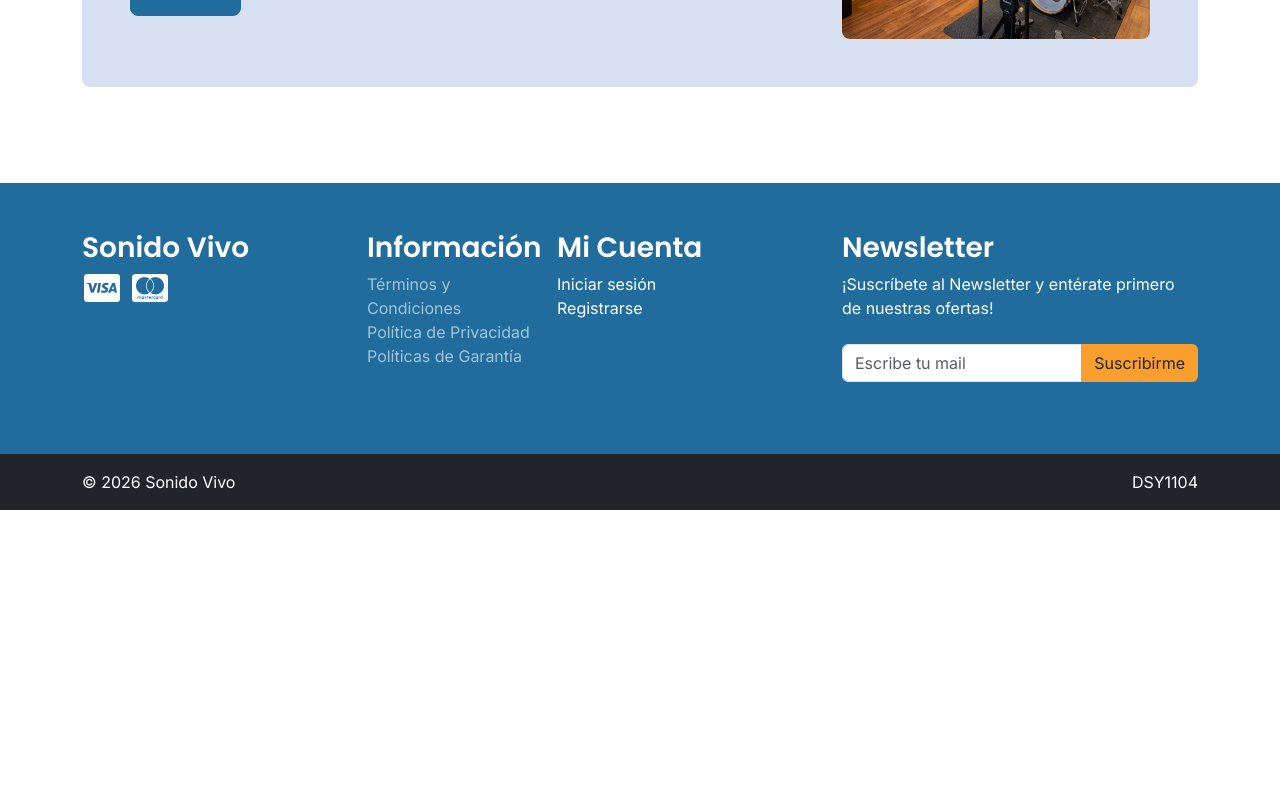
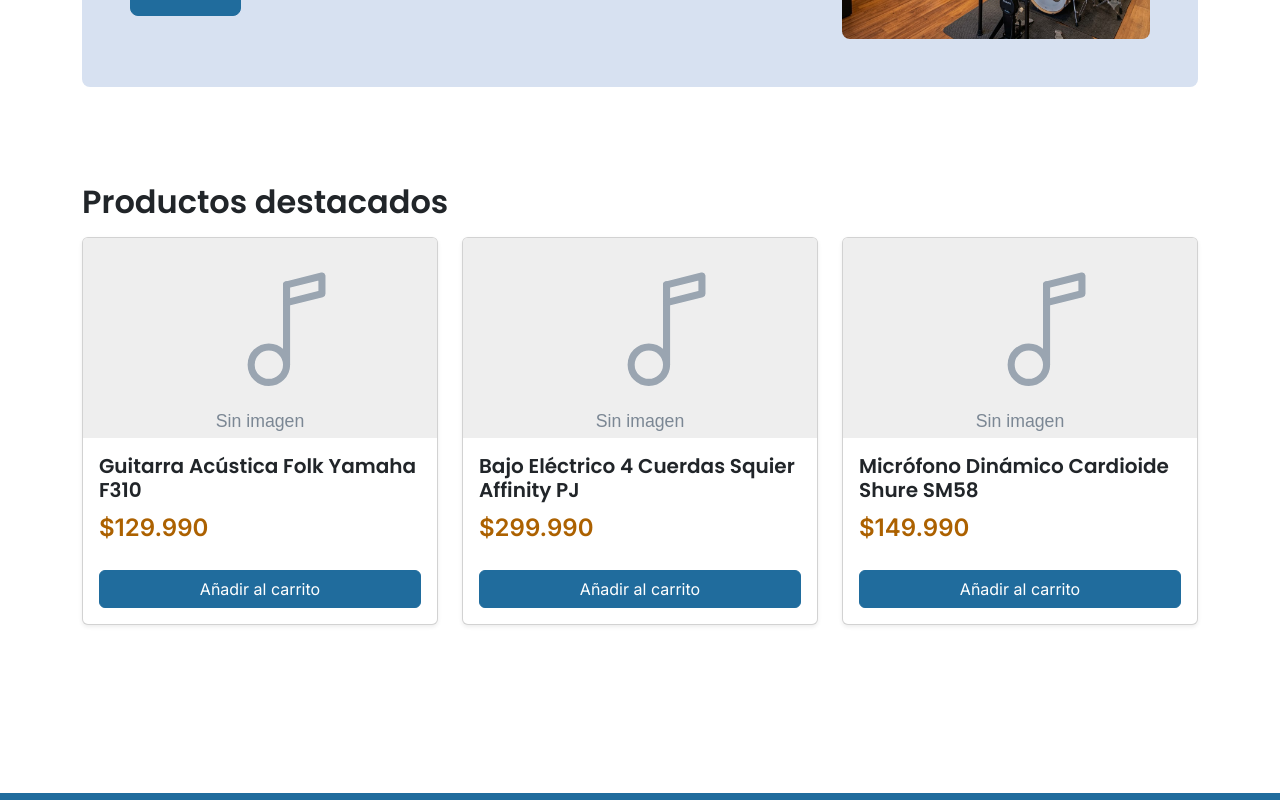
Before and after one commit to pepestack/Sonido-Vivo, a React (Vite) app: page / in a window 1280 px wide. Shown: the part 800-1600 px from the top of the page. Before the commit the page ends 1310 px from the top, so only its background shows below. Built offline with nearby package versions, Linux system fonts and the light colour scheme.

Commit message:
feat(home): Añadir sección de productos destacados en pagina principal
- Cambiar filter() por find() en ProductosContext para retornar objetos
  y no arrays

```diff
--- a/src/context/ProductosContext.jsx
+++ b/src/context/ProductosContext.jsx
@@ -12,7 +12,7 @@
     },[productos])
 
 
-    const obtenerProducto = (id) => productos.filter((producto) => producto.id === id)
+    const obtenerProducto = (id) => productos.find((producto) => producto.id === id)
 
 
     const agregarProducto = (nuevo) => {
--- a/src/pages/Home.jsx
+++ b/src/pages/Home.jsx
@@ -2,8 +2,14 @@
 import SeccionPresentacion from "../components/organisms/SeccionPresentacion";
 import { imagenesCarrusel } from "../data/carrusel";
 import imgTienda from "../assets/images/tienda-fisica.jpg"
+import { idsDestacados } from "../data/listaProductos";
+import { useCarrito, useProducto} from '../context/useContexto'
+import GrillaProductos from '../components/organisms/GrillaProductos'
 
 export default function Home(){
+    const {obtenerProducto} = useProducto()
+    const {agregarAlCarrito} = useCarrito()
+    const destacados = idsDestacados.map(obtenerProducto).filter(Boolean)
     return(
         <>
             <CarruselHero imagenes={imagenesCarrusel}/>
@@ -16,6 +22,12 @@
                 textoBoton="Ver más"
                 rutaBoton="/catalogo"
             />
+            <GrillaProductos
+                titulo="Productos destacados"
+                productos={destacados}
+                onAgregar={agregarAlCarrito}
+                className="my-5 py-5"
+            />
         </>
     )
 }
```
